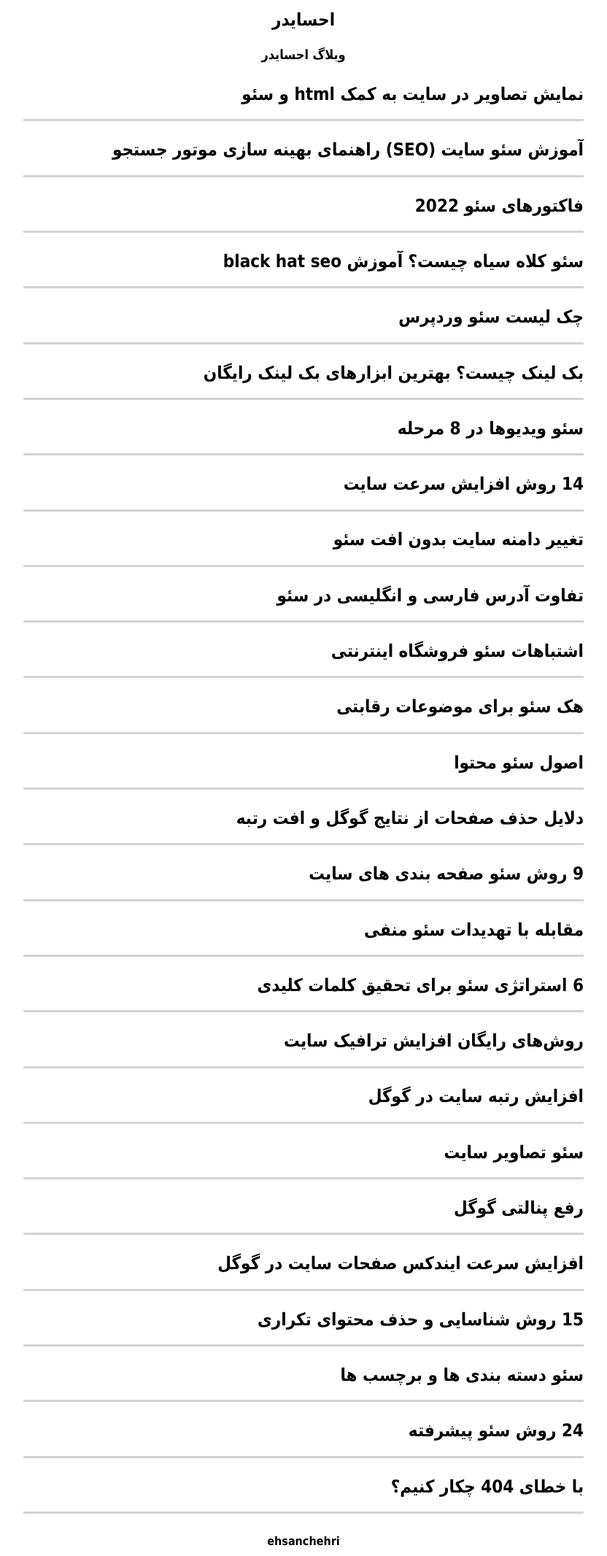
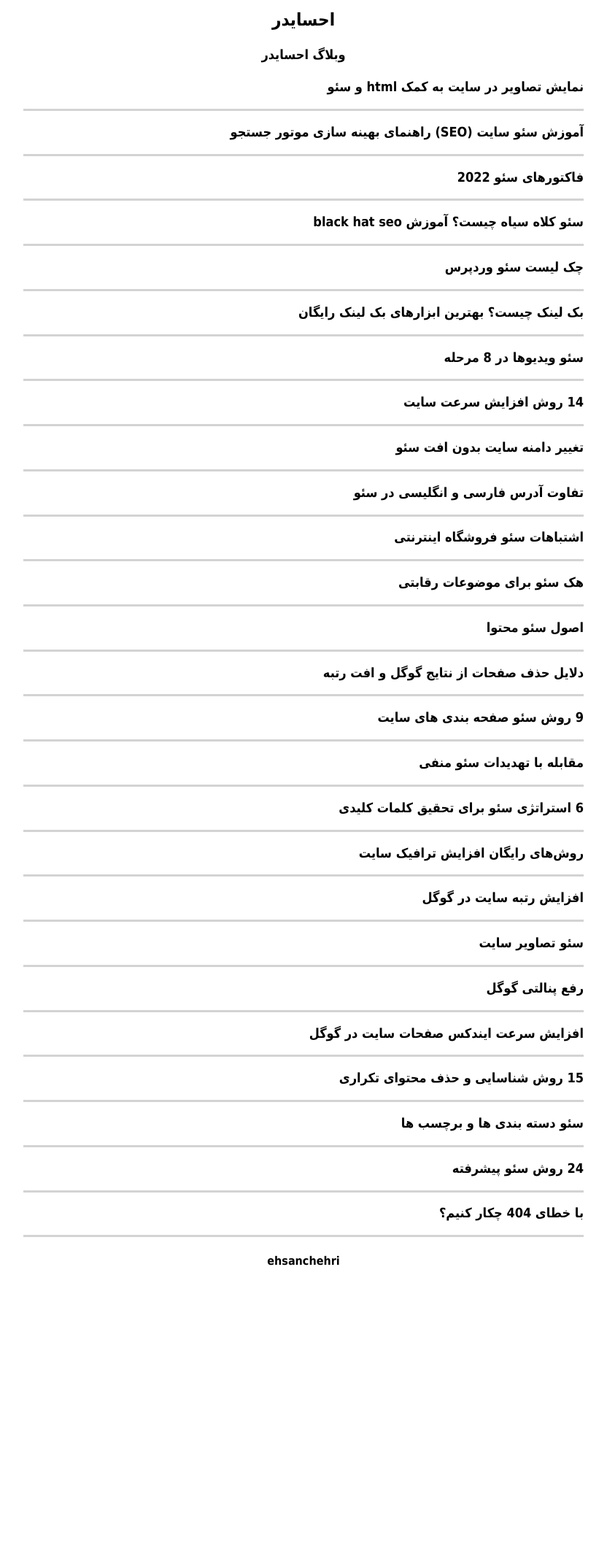
Before and after one commit to darkblog/darkblog.github.io, a Jekyll site: the page built from index.html, in a window 1280 px wide. Shown: the whole page at 73% size, without its empty margins (224-1056 px from the left). Built offline with Jekyll 4.4.1, drawn with Linux system fonts in a browser that asks for light colours; after the commit the page ends 1749 px from its top, so only the background shows below that.

Commit message:
Update index.html

```diff
--- a/_layouts/index.html
+++ b/_layouts/index.html
@@ -6,7 +6,7 @@
 <title>{% if page.title %}{{ page.title }}{% else %}{{ site.name }}{% endif %}</title>
 <meta name="description" content="{% if page.excerpt %}{{ page.excerpt | strip_html | strip_newlines | truncate: 160 }}{% else %}{{ site.description }}{% endif %}">
 <link rel="canonical" href="{{ page.url | replace:'index.html','' | prepend: site.baseurl | prepend: site.url }}">
-<style>body{font:100%/1.6 Tahoma}.container{margin:auto;padding:5px;max-width:768px}header{padding-bottom:10px;font-size:x-large;font-weight:bold}footer{font-weight:bold}h1{font-size:large}a{color:black;text-decoration:none}.post{padding-bottom:15px;border-bottom:solid lightgray}.center{display:block;margin:auto;text-align:center}</style>
+<style>body{font:100%/1.6 Tahoma}.container{margin:auto;padding:5px;max-width:768px}header{padding-bottom:10px;font-size:x-large;font-weight:bold}footer{font-weight:bold}h1,h2{font-size:large}a{color:black;text-decoration:none}.post{padding-bottom:15px;border-bottom:solid lightgray}.center{display:block;margin:auto;text-align:center}</style>
 </head>
 <body>
 <header class="center">
```
